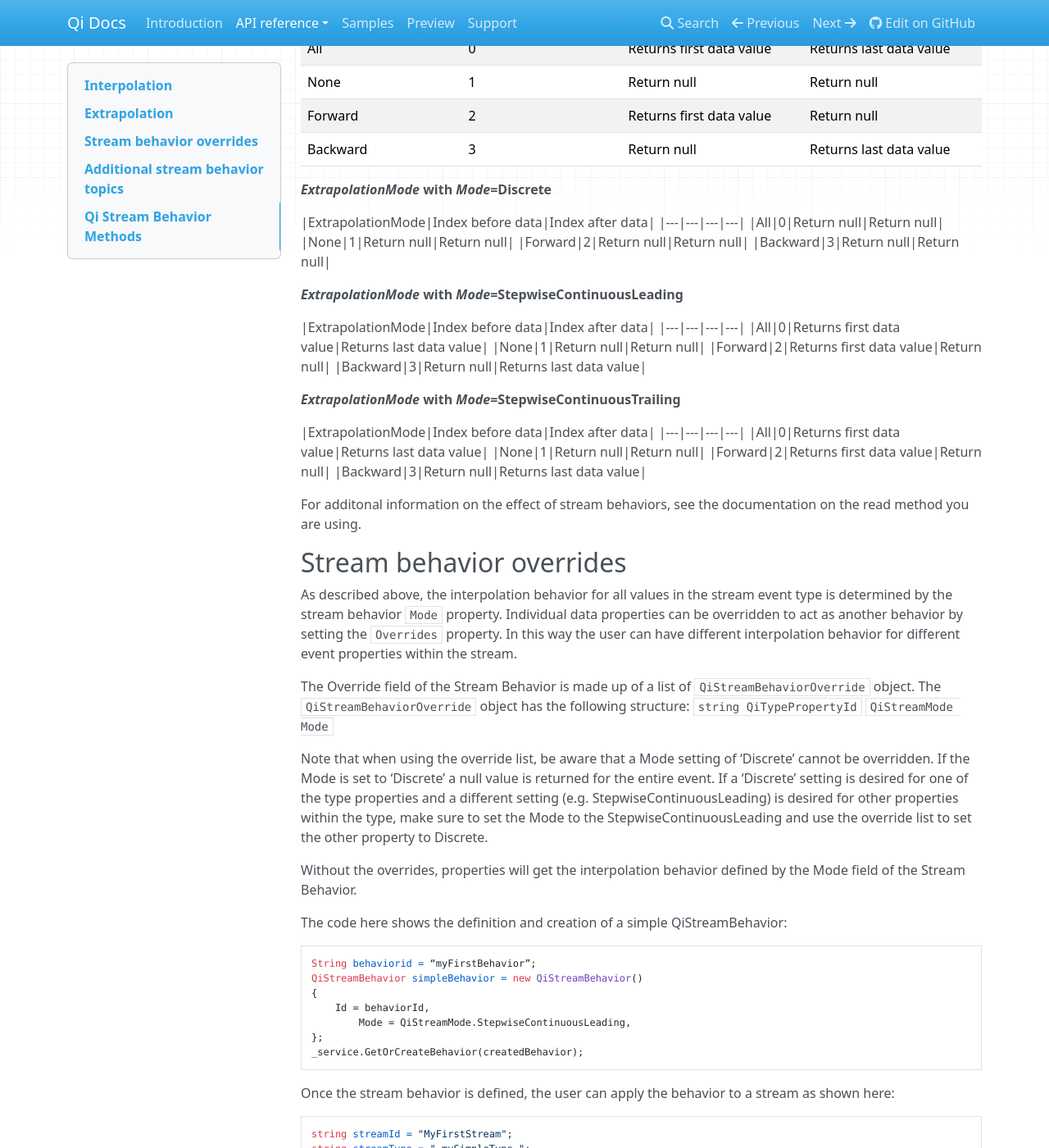
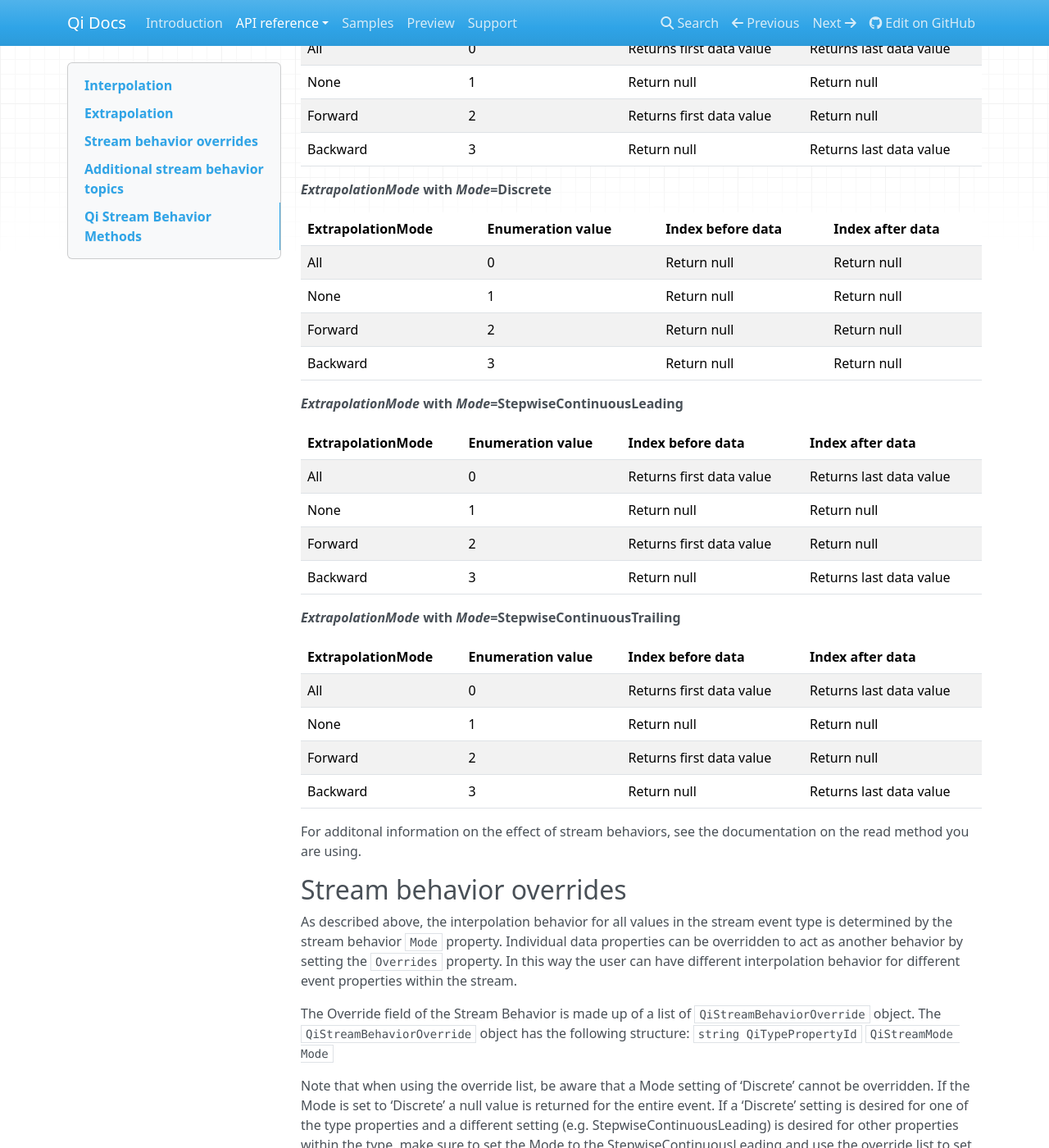
Before and after one commit to ssuryanarayanan/Qi-Docs, an MkDocs documentation site: the page built from docs/QiStreamBehaviors.md, in a window 1280 px wide and 1400 px high, scrolled down 1949 px. Shown: the whole window at 82% size. Built offline with MkDocs 1.6.1, drawn with Linux system fonts in a browser that asks for light colours; nearby versions of some CDN libraries; old or Windows-style settings are respelled for this version of MkDocs.

Commit message:
Update QiStreamBehaviors.md

```diff
--- a/docs/QiStreamBehaviors.md
+++ b/docs/QiStreamBehaviors.md
@@ -60,7 +60,7 @@ __*ExtrapolationMode* with *Mode*=Default or Continuous__
 
 __*ExtrapolationMode* with *Mode*=Discrete__
 
-|ExtrapolationMode|Index before data|Index after data|
+|ExtrapolationMode|Enumeration value|Index before data|Index after data|
 |---|---|---|---|
 |All|0|Return null|Return null|
 |None|1|Return null|Return null|
@@ -69,7 +69,7 @@ __*ExtrapolationMode* with *Mode*=Discrete__
 
 __*ExtrapolationMode* with *Mode*=StepwiseContinuousLeading__
 
-|ExtrapolationMode|Index before data|Index after data|
+|ExtrapolationMode|Enumeration value|Index before data|Index after data|
 |---|---|---|---|
 |All|0|Returns first data value|Returns last data value|
 |None|1|Return null|Return null|
@@ -78,7 +78,7 @@ __*ExtrapolationMode* with *Mode*=StepwiseContinuousLeading__
 
 __*ExtrapolationMode* with *Mode*=StepwiseContinuousTrailing__
 
-|ExtrapolationMode|Index before data|Index after data|
+|ExtrapolationMode|Enumeration value|Index before data|Index after data|
 |---|---|---|---|
 |All|0|Returns first data value|Returns last data value|
 |None|1|Return null|Return null|
```
